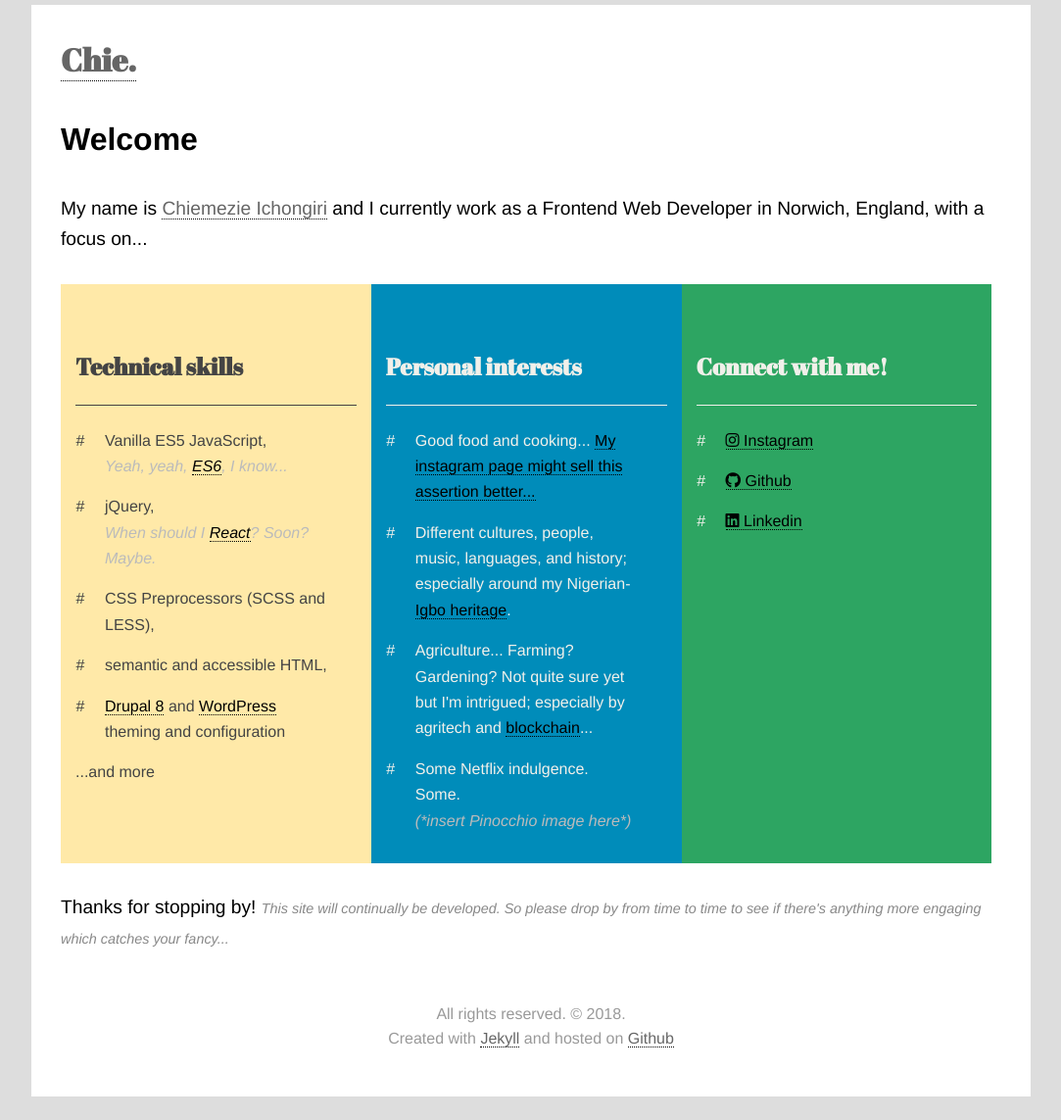
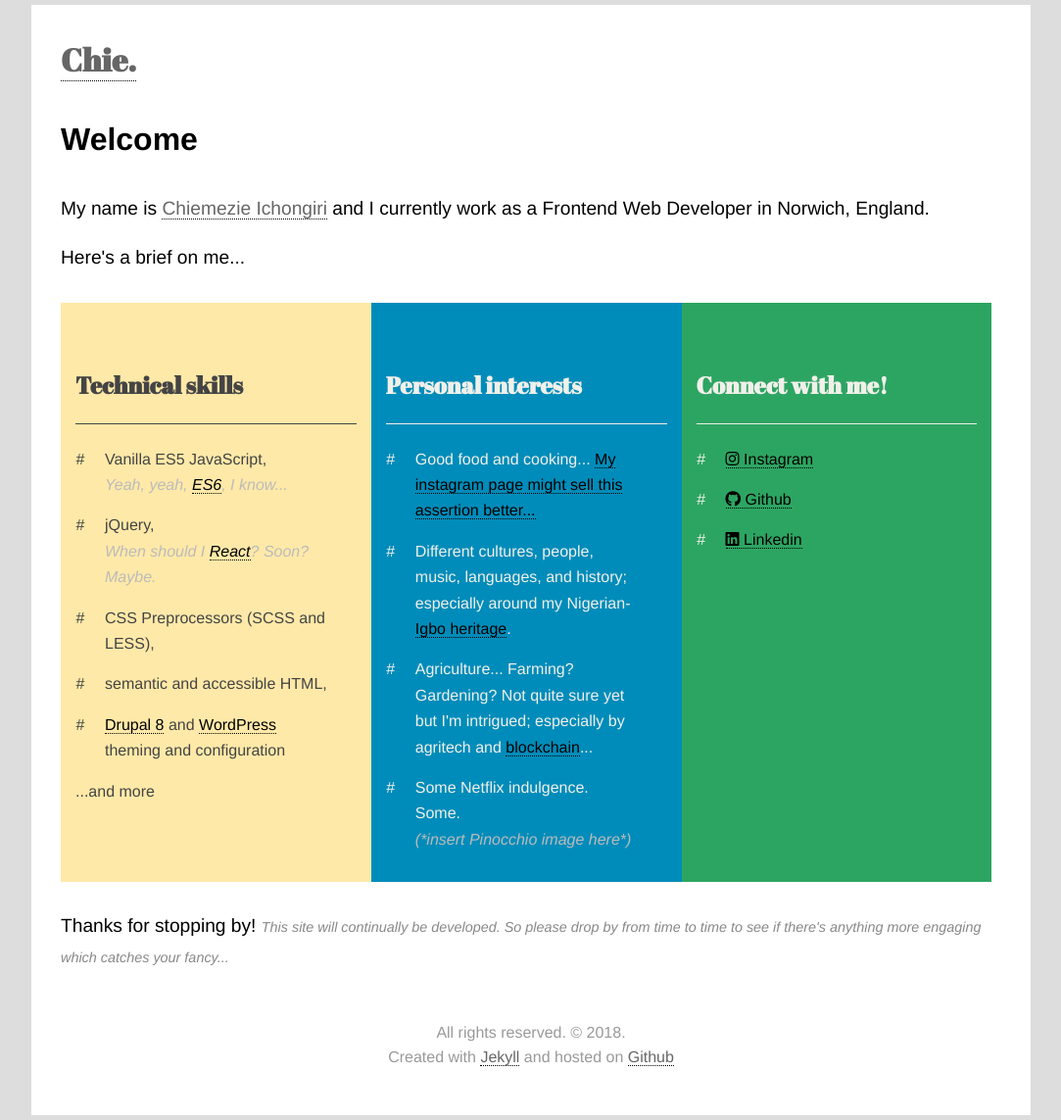
Before and after one commit to chiich/portfolio, a Jekyll site: the page built from index.html, in a window 1280 px wide. Shown: the whole page at 98% size, without its empty margins (98-1181 px from the left). Built offline with Jekyll 4.4.1, drawn with Linux system fonts in a browser that asks for light colours; nearby versions of some CDN libraries.

Commit message:
Update header.html

```diff
--- a/_includes/header.html
+++ b/_includes/header.html
@@ -4,8 +4,9 @@
 
     <p class="intro"><strong>Welcome</strong></p>
 
-  <p>My name is <a href="https://uk.linkedin.com/in/ichongiric">Chiemezie Ichongiri</a> and I currently work as a Frontend Web Developer in Norwich, England, with a focus on...</p>
+  <p>My name is <a href="https://uk.linkedin.com/in/ichongiric">Chiemezie Ichongiri</a> and I currently work as a Frontend Web Developer in Norwich, England.</p>
 
+  <p>Here's a brief on me...</p>
 
   <!-- <div class="wrapper"> -->
     <!-- <a class="site-title" href="{{ "/" | relative_url}}">{{ site.title | escape }}</a> -->
```
